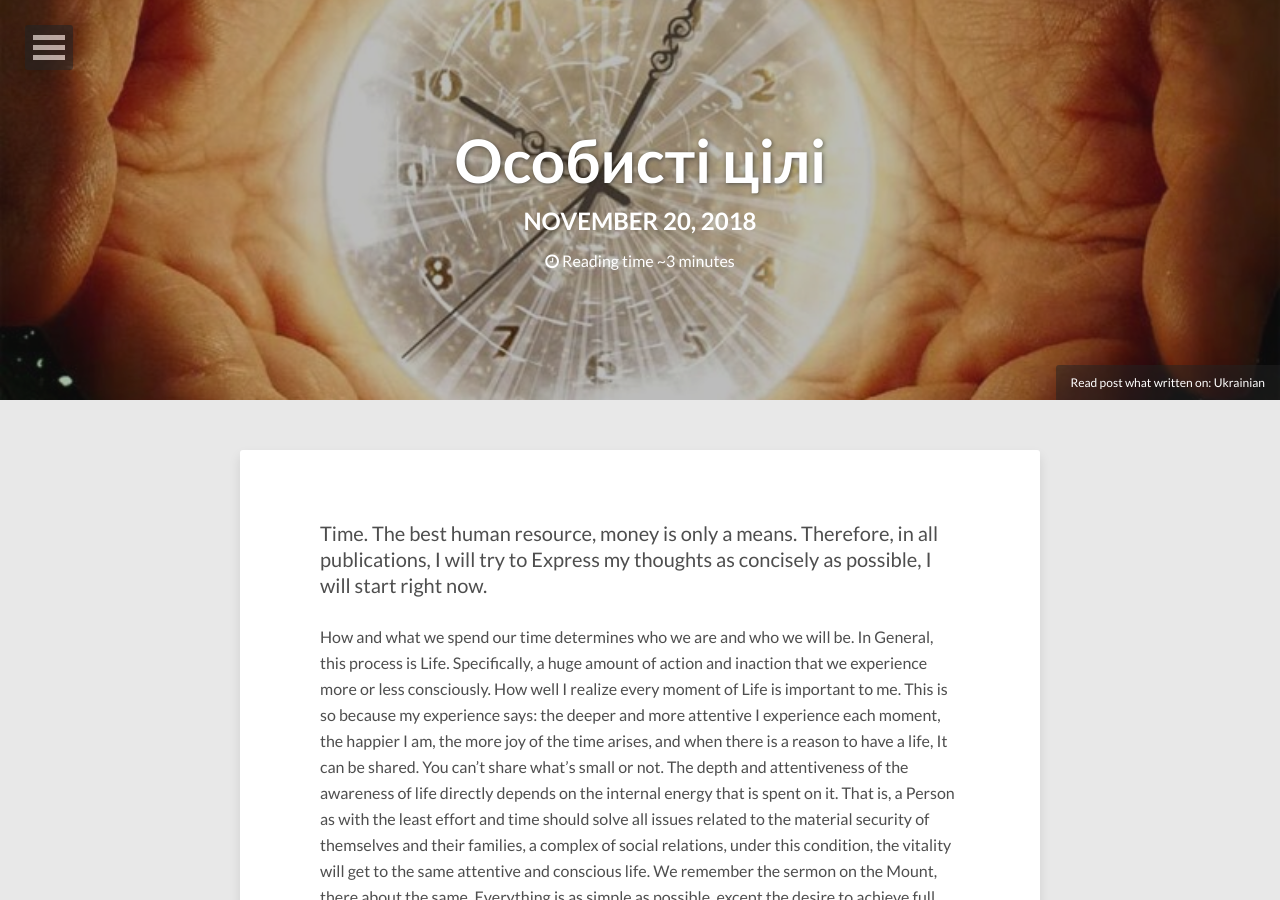
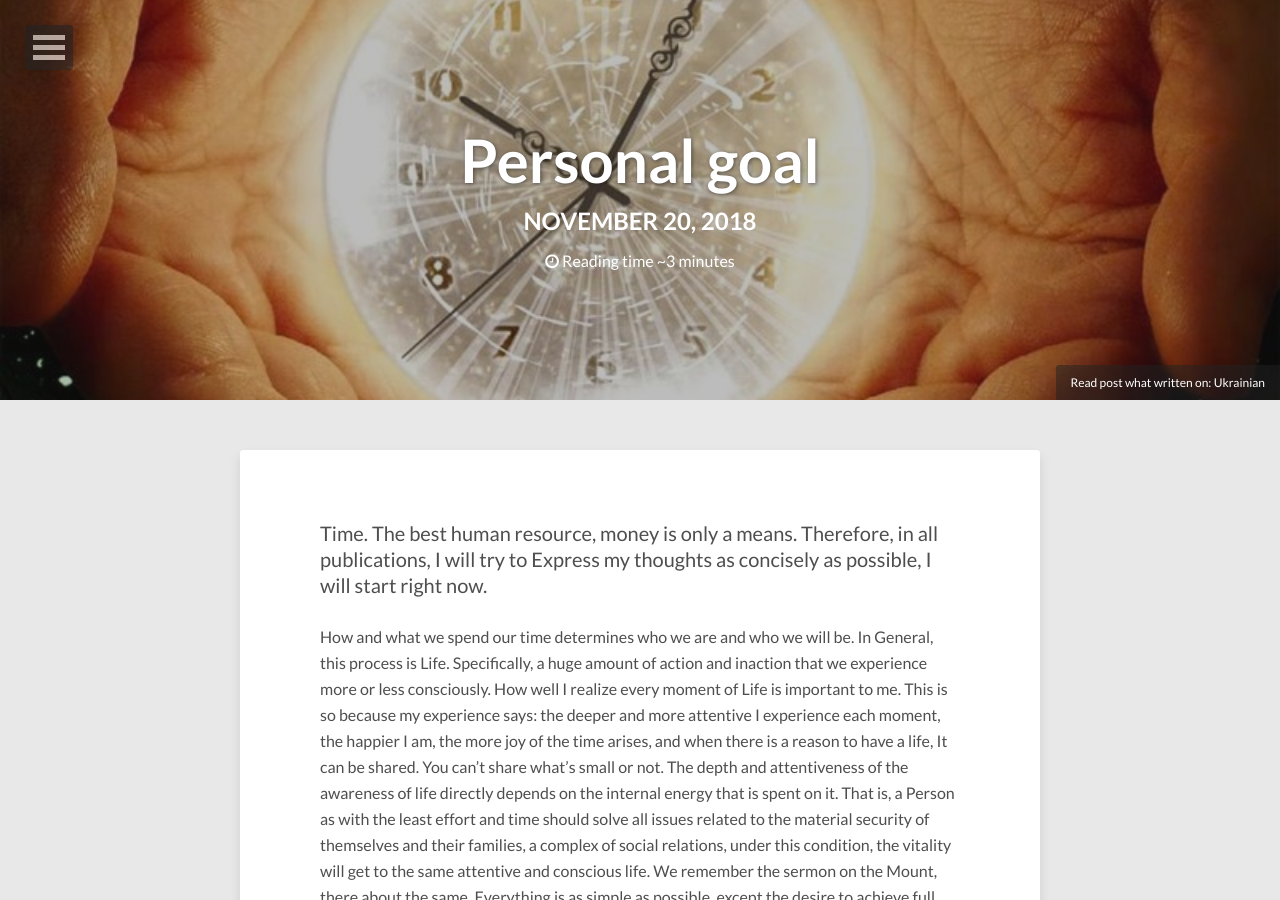
Before and after one commit to kroschu/env, a Jekyll site: the page built from _posts/2018-11-20-впровадження-bpm-copy.md, in a window 1280 px wide and 900 px high. Built offline with Jekyll 4.4.1, drawn with Linux system fonts in a browser that asks for light colours; nearby versions of some CDN libraries; comment, search, counter and statistics services are not loaded.

Commit message:
Update 2018-11-20-впровадження-bpm-copy.md

```diff
--- a/_posts/2018-11-20-впровадження-bpm-copy.md
+++ b/_posts/2018-11-20-впровадження-bpm-copy.md
@@ -1,7 +1,7 @@
 ---
 layout: post
-title: Особисті цілі
-description: "Чим довше живу, тим більше подобається процес ..."
+title: Personal goal
+description: The longer I live, the more I like the process ...
 modified: 2018-11-20
 comments: true
 tags: [Особиста ціль]
```
